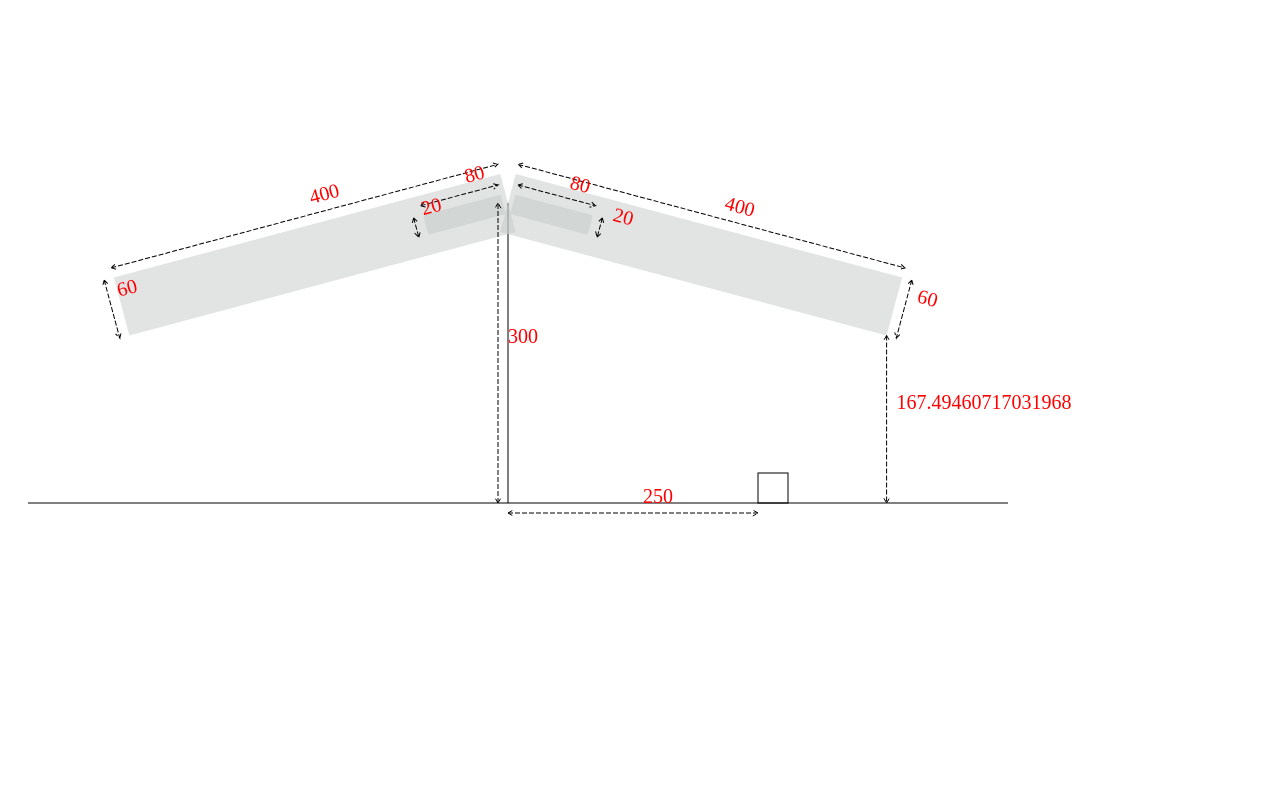
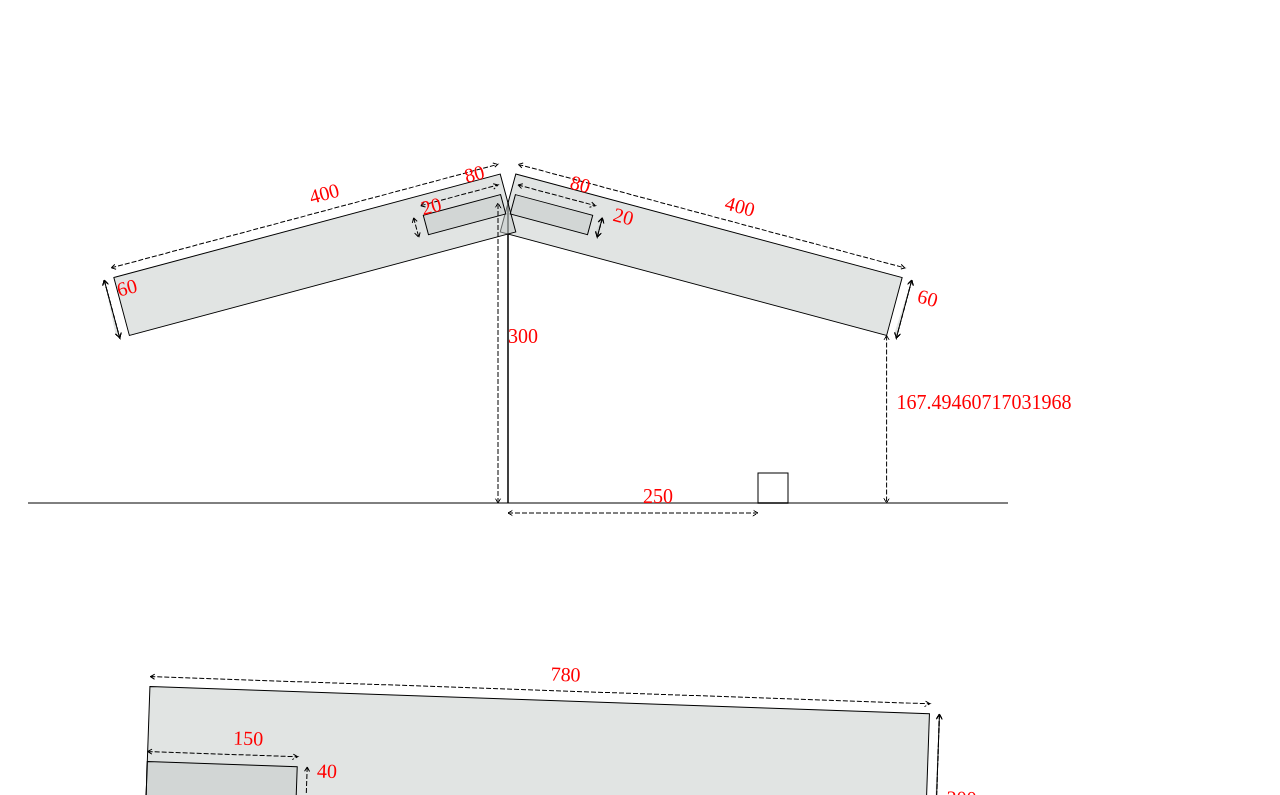
Before and after one commit to son-of-win/canvasJS, a website with bundled scripts: page index.html in a window 1280 px wide. Shown: the part 5-800 px from the top of the page. Built offline with nearby package versions, Linux system fonts and the light colour scheme.

Commit message:
update draw

```diff
--- a/canvas.js
+++ b/canvas.js
@@ -1,5 +1,13 @@
-import {drawHinh1} from './drawer.js'
-const canvas = document.getElementById("canvas");
-const ctx = canvas.getContext("2d");
+import {drawHinh1, drawHinh2, drawHinh3} from './drawer.js'
+const canvas1 = document.getElementById("canvas1");
+const ctx1 = canvas1.getContext("2d");
 
-drawHinh1(ctx)
+drawHinh1(ctx1)
+
+const canvas2 = document.getElementById("canvas2");
+const ctx2 = canvas2.getContext("2d");
+drawHinh2(ctx2)
+
+const canvas3 = document.getElementById("canvas3");
+const ctx3 = canvas3.getContext("2d");
+drawHinh3(ctx3)
--- a/canvasFunction.js
+++ b/canvasFunction.js
@@ -62,7 +62,7 @@ export function caculateAngle(x1, y1, x2, y2, x3, y3, x4, y4) {
  * @param {boolean} label : đường thẳng có nhãn hay không
  */
 export function drawLine(ctx, xStart, yStart, xEnd, yEnd, label=false) {
-    ctx.font = "20px Times New Roman"
+    ctx.font = "20px Times New Roman";
     ctx.beginPath();
     ctx.moveTo(xStart, yStart);
     ctx.lineTo(xEnd, yEnd);
@@ -117,7 +117,7 @@ export function drawLine(ctx, xStart, yStart, xEnd, yEnd, label=false) {
  * @param {boolean} sizeLabel : label độ dài của từng cạnh
  * @returns
  */
-export function drawRect(ctx, xTopLeft, yTopLeft, width, height, rotateDegress=0, xCenter=0, yCenter=0, border=true, sizeLabel=false) {
+export function drawRect(ctx, xTopLeft, yTopLeft, width, height, rotateDegress=0, xCenter=0, yCenter=0, border=true, sizeLabel=false, labelRight=false) {
     /**
      * xTopLeft, yTopLeft: toạ độ trên cùng bên trái
      * width, height: kích thước của hình chữ nhật
@@ -138,12 +138,14 @@ export function drawRect(ctx, xTopLeft, yTopLeft, width, height, rotateDegress=0
     }
     else {
         ctx.fillStyle = 'rgba(195, 201, 200, 0.5)';
-        ctx.fillRect(xTopLeft, yTopLeft, width, height);
+        ctx.rect(xTopLeft, yTopLeft, width, height);
+        ctx.fill();
+        ctx.stroke();
     }
 
     if(sizeLabel) {
         drawLine(ctx, xTopLeft, yTopLeft - 10, xTopLeft + width, yTopLeft - 10, true);
-        if (xTopLeft < globalCenterX) {
+        if (labelRight) {
             drawLine(ctx, xTopLeft - 10, yTopLeft, xTopLeft - 10, yTopLeft + height, true)
         }
         else {
@@ -153,3 +155,11 @@ export function drawRect(ctx, xTopLeft, yTopLeft, width, height, rotateDegress=0
     ctx.restore()
     return newPoint;
 }
+
+export function drawTextBox(ctx, content, xStart, yStart, fontSize) {
+    let textArr = content.split('\n');
+    for (let i = 0; i < textArr.length; i++) {
+        ctx.fillText(textArr[i], xStart, yStart);
+        yStart += fontSize;
+    }
+}
--- a/drawer.js
+++ b/drawer.js
@@ -1,4 +1,4 @@
-import {drawLine, drawRect} from './canvasFunction.js';
+import {drawLine, drawRect, drawTextBox, rotationPoint} from './canvasFunction.js';
 
 
 export function drawHinh1(ctx) {
@@ -6,12 +6,12 @@ export function drawHinh1(ctx) {
     drawLine(ctx, 500, 500, 500, 200);
 
     // draw rect
-    let newPoint = drawRect(ctx, 500, 170, 400, 60, 15, 500, 200, false, true);
-    drawRect(ctx, 100, 170, 400, 60, -15, 500, 200, false, true);
+    let newPoint = drawRect(ctx, 500, 170, 400, 60, 15, 500, 200, false, true, false);
+    drawRect(ctx, 100, 170, 400, 60, -15, 500, 200, false, true, true);
     drawRect(ctx, 750, 470, 30, 30);
 
-    drawRect(ctx, 505, 190, 80, 20, 15, 500, 200, false, true)
-    drawRect(ctx, 415, 190, 80, 20, -15, 500, 200, false, true)
+    drawRect(ctx, 505, 190, 80, 20, 15, 500, 200, false, true, false)
+    drawRect(ctx, 415, 190, 80, 20, -15, 500, 200, false, true, true)
 
     // draw distance label
     drawLine(ctx, 500, 510, 750, 510, true);
@@ -19,3 +19,55 @@ export function drawHinh1(ctx) {
     // console.log(newPoint)
     drawLine(ctx, newPoint.newX, newPoint.newY, newPoint.newX, 500, true)
 }
+
+export function drawHinh2(ctx) {
+    drawLine(ctx, 20, 600, 1000, 600);
+    drawRect(ctx, 140, 90, 780, 200, 2, 440, 140, false, true)
+    drawRect(ctx, 140, 165, 150, 40, 2, 440, 140, false, true)
+    drawRect(ctx, 100, 240, 300, 360);
+    ctx.fillStyle = 'red';
+    ctx.fillText('Nhà đặt trạm', 100 + 300 / 4, 320 + 150);
+    drawLine(ctx, 90, 240, 90, 600, true)
+    drawLine(ctx, 100, 300, 400, 300, false);
+    ctx.fillText('Tầng 5', 160, 290);
+    let listPoint = [[400, 450], [500, 450], [500, 400], [600, 400], [600, 450], [700, 450], [700, 400], [1000, 400]]
+    for(let i = 0; i < listPoint.length - 1; i++) {
+        ctx.moveTo(listPoint[i][0], listPoint[i][1]);
+        ctx.lineTo(listPoint[i + 1][0], listPoint[i + 1][1]);
+        ctx.stroke();
+    }
+    ctx.fillText('Khu nhà 2-3 tầng', 600, 550)
+
+    ctx.moveTo(900, 400);
+    ctx.bezierCurveTo(900, 500, 860, 500, 900, 600);
+    ctx.stroke()
+
+    drawLine(ctx, 950, 400, 950, 600, true);
+    drawLine(ctx, 300, 240, 300, 300, true);
+
+
+}
+
+export function drawHinh3(ctx) {
+    ctx.font = "20px Times New Roman"
+    ctx.beginPath();
+    ctx.arc(400, 400, 300, 0, 2*Math.PI);
+    ctx.stroke()
+
+    let startPoint1 = rotationPoint(100, 400, 60, 400, 400);
+    let endPoint1 = rotationPoint(startPoint1.newX, startPoint1.newY, 180, 400, 400);
+    ctx.moveTo(startPoint1.newX, startPoint1.newY);
+    ctx.lineTo(endPoint1.newX, endPoint1.newY);
+
+    let startPoint2 = rotationPoint(100, 400, -25, 400, 400);
+    let endPoint2 = rotationPoint(startPoint2.newX, startPoint2.newY, 180, 400, 400);
+    ctx.moveTo(startPoint2.newX, startPoint2.newY);
+    ctx.lineTo(endPoint2.newX, endPoint2.newY);
+    ctx.stroke();
+
+    ctx.fillStyle = 'red';
+    drawTextBox(ctx, 'Khu nhà \nthấp tầng \nvà đất \ntrống', startPoint1.newX - 100, startPoint1.newY + 200, 20)
+    drawTextBox(ctx, 'Khu nhà \nthấp tầng \nvà đất \ntrống', startPoint1.newX + 150, startPoint1.newY, 20)
+    drawTextBox(ctx, 'Khu nhà \nthấp tầng \nvà đất \ntrống', endPoint2.newX - 50, endPoint2.newY + 150, 20)
+    drawTextBox(ctx, 'ruộng', startPoint2.newX + 200, startPoint2.newY + 100, 20)
+}
--- a/index.html
+++ b/index.html
@@ -8,7 +8,9 @@
     <title>canvas</title>
 </head>
 <body>
-    <canvas id="canvas" width="1200" height="1000"></canvas>
+    <canvas id="canvas1" width="1200" height="600"></canvas>
+    <canvas id="canvas2" width="1200" height="600"></canvas>
+    <canvas id="canvas3" width="1200" height="1000"></canvas>
     <script type="module" src="canvas.js"></script>
 </body>
 </html>
```
